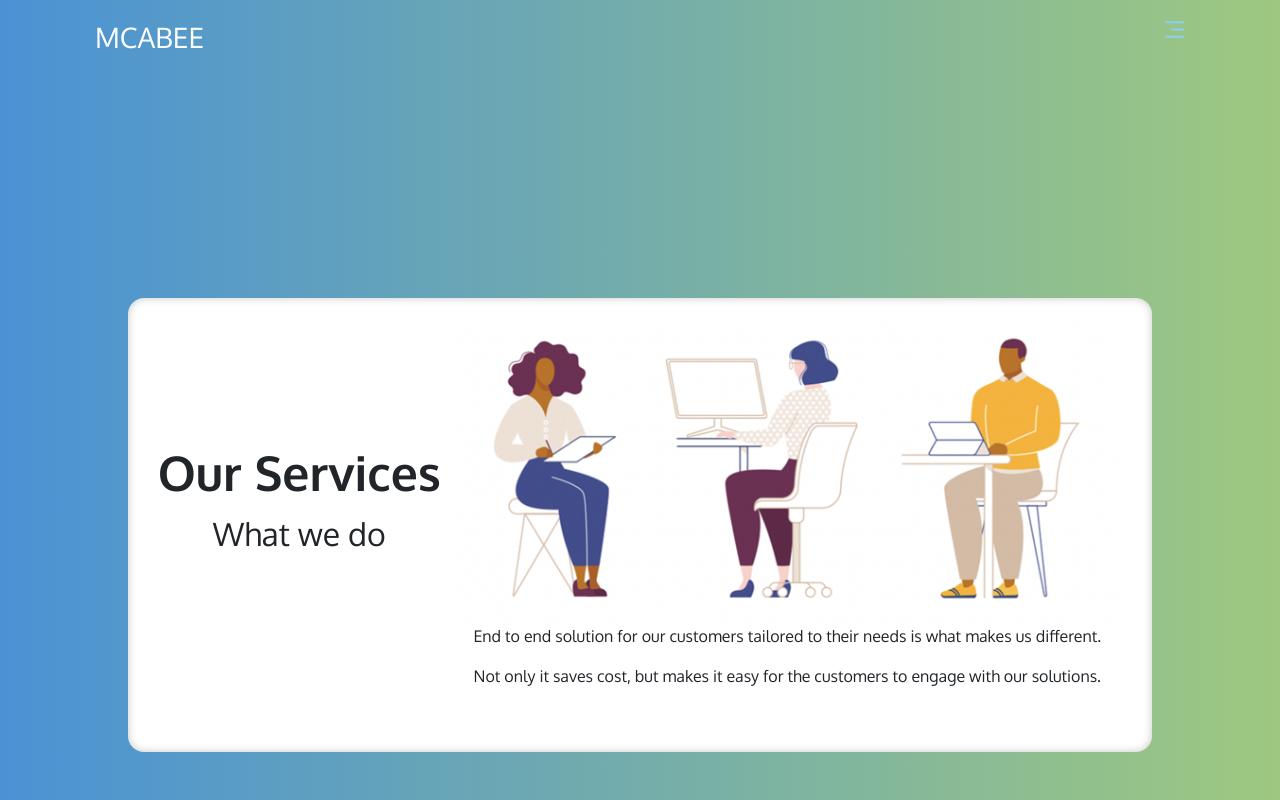
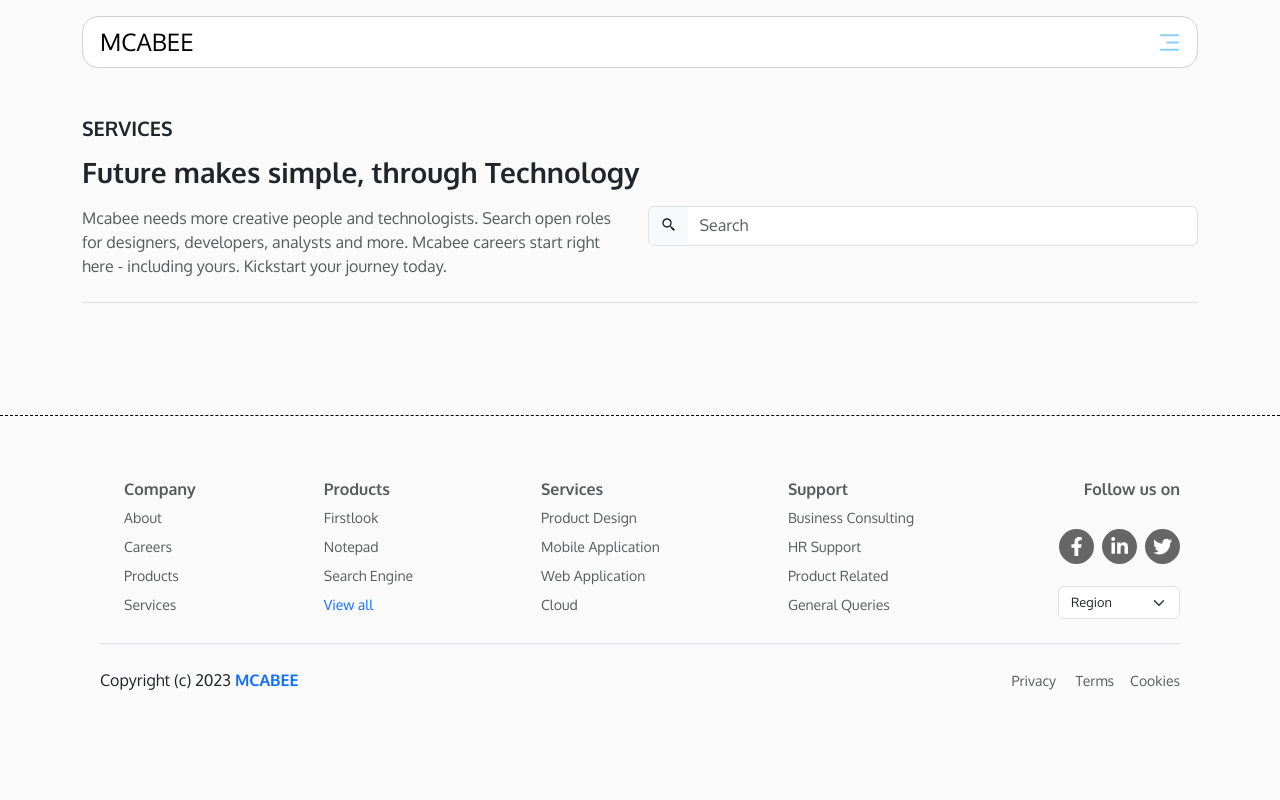
Before and after one commit to MCABEE/McAbee_Main, a React (Vite) app in the folder Client/: page /services in a window 1280 px wide. Shown: the top 800 px of the page. Built offline with nearby package versions, Linux system fonts and the light colour scheme.

Commit message:
added contact 2 theme file

```diff
--- a/Client/src/App.jsx
+++ b/Client/src/App.jsx
@@ -4,7 +4,7 @@ import { Home } from './pages/home/Home'
 import { WhoWeAre } from './pages/whoweare/WhoWeAre'
 import { WhatWeDo } from './pages/whatwedo/WhatWeDo'
 import { Products } from "./pages/products/Products"
-import { Services } from "./pages/services/Services"
+import  Services2  from "./pages/services2/Services2"
 import { Careers } from "./pages/careers/Careers"
 import  Contact2  from './pages/contact2/Contact2'
 
@@ -18,7 +18,7 @@ function App() {
         <Route path='/whoweare' element={<WhoWeAre />} />
         <Route path='/whatwedo' element={<WhatWeDo />} />
         <Route path='/products' element={<Products />} />
-        <Route path='/services' element={<Services />} />
+        <Route path='/services' element={<Services2 />} />
         <Route path='/careers' element={<Careers />} />
         <Route path='/contact' element={<Contact2 />} />
       </Routes>
--- a/Client/src/components/herosection2/HeroSection2.jsx
+++ b/Client/src/components/herosection2/HeroSection2.jsx
@@ -1,29 +1,36 @@
 import React, { useEffect } from 'react'
 
 //react icon import
-import {BiSearchAlt2} from "react-icons/bi"
+import { BiSearchAlt2 } from "react-icons/bi"
 
-const HeroSection2 = ({data,setfilter,filter,diplayListOption}) => {
+const HeroSection2 = ({ data, setfilter, filter, diplayListOption, displaySelectMenu }) => {
 
   return (
     <div className='pt-5 pb-4'>
       <h5 className='fw-700'>{data.title}</h5>
       <h4 className='fw-700 fs-3 pt-2'>{data.tagline}</h4>
       <div className='pt-2 d-flex flex-column flex-md-row gap-3'>
-        <div className='w-100 w-lg-50 text-muted'>
+        <div className='w-100 w-lg-75 text-muted'>
           {data.shortDesc1}
         </div>
-        <div className='w-100 w-lg-50 d-flex gap-2 border rounded' style={{ height: "2.5rem" }}>
-          <select className="form-select h-100 border-0 " value={filter} onChange={(e)=>setfilter(e.target.value)} aria-label="Default select example" style={{ width: "fit-content" }}>
-              <option value="All" disabled={diplayListOption?false:true}>{data.title==="PRODUCTS"?"PRODUCTS":data.title==="CAREER"?"All Openings":"Region"}</option>
-            {
-              data.List.map((item)=>{
-                return <option key={item} value={item}>{item}</option>
-              })
-            }
-          </select>
+        <div className='w-100 w-lg-25 d-flex gap-2 border rounded' style={{ height: "2.5rem" }}>
+          {
+            displaySelectMenu
+              ? (
+                <select className="form-select h-100 border-0 " value={filter} onChange={(e) => setfilter(e.target.value)} aria-label="Default select example" style={{ width: "fit-content" }}>
+                  <option value="All" disabled={diplayListOption ? false : true}>{data.title === "PRODUCTS" ? "PRODUCTS" : data.title === "CAREER" ? "All Openings" : "Region"}</option>
+                  {
+                    data.List.map((item) => {
+                      return <option key={item} value={item}>{item}</option>
+                    })
+                  }
+                </select>
+              ) : ""
+
+          }
+
           <div className="input-group mb-3 border-0">
-            <span className="input-group-text border-0" id="basic-addon1"><BiSearchAlt2/> </span>
+            <span className="input-group-text border-0" id="basic-addon1"><BiSearchAlt2 /> </span>
             <input type="text" className="form-control border-0" placeholder="Search" aria-label="Username" aria-describedby="basic-addon1" />
           </div>
         </div>
--- a/Client/src/pages/careers/Careers.jsx
+++ b/Client/src/pages/careers/Careers.jsx
@@ -21,6 +21,7 @@ import { BsArrowLeft } from "react-icons/bs"
 export const Careers = () => {
 
   const [filterOpening, setfilterOpening] = useState("All")   //changes the selection menu in the herosection 2
+  const [displaySelectMenu, setdisplaySelectMenu] = useState(true)
   const [renderCareerPage, setrenderCareerPage] = useState(true) //tell which component to render (job openings or job apply component)
 
   const careerList = JOBOPENINGS.map((OPENING) => OPENING.jobTitle)  //sets the list option for herosection2 which is going as object prop
@@ -47,7 +48,7 @@ export const Careers = () => {
       </div>
 
       <div className='container'>
-        <HeroSection2 data={heroSection2} filter={filterOpening} setfilter={setfilterOpening} diplayListOption={renderCareerPage}/>
+        <HeroSection2 data={heroSection2} filter={filterOpening} setfilter={setfilterOpening} diplayListOption={renderCareerPage} displaySelectMenu={displaySelectMenu}/>
         {
           renderCareerPage ? (
             <>
--- a/Client/src/pages/contact2/Contact2.jsx
+++ b/Client/src/pages/contact2/Contact2.jsx
@@ -6,6 +6,7 @@ import "./contact2.scss"
 
 const Contact2 = () => {
     const [filterRegion, setfilterRegion] = useState("All")//changes the selection menu in the herosection 2
+    const [displaySelectMenu, setdisplaySelectMenu] = useState(true)
     const [renderContactPage, setrenderContactPage] = useState(false) //tell which component to render (job openings or job apply component)
 
     const regionList = ["India", "Europe", "Australia-NZ", "US-Canada", "Middle East"] //sets the list option for herosection2 which is going as object prop
@@ -29,7 +30,7 @@ const Contact2 = () => {
                 <Navbar2 />
             </div>
             <div className='container'>
-                <HeroSection2 data={contactSection2} filter={filterRegion} setfilter={setfilterRegion} diplayListOption={setrenderContactPage} />
+                <HeroSection2 data={contactSection2} filter={filterRegion} setfilter={setfilterRegion} diplayListOption={setrenderContactPage} displaySelectMenu={displaySelectMenu}/>
 
                 <div className='contact-page-details-content2 pt-5 pb-3 border-top'>
                     <div>
--- a/Client/src/pages/products/Products.jsx
+++ b/Client/src/pages/products/Products.jsx
@@ -13,6 +13,7 @@ import SingleProductComponent from './singleproductComponent/SingleProductCompon
 export const Products = () => {
 
   const [filterProduct, setfilterProduct] = useState("All")//changes the selection menu in the herosection 2
+  const [displaySelectMenu, setdisplaySelectMenu] = useState(true)
   const [renderProductPage, setrenderProductPage] = useState(true) //tell which component to render (job openings or job apply component)
 
   const productList = PRODUCTS.map((PRODUCT) => PRODUCT.productName) //sets the list option for herosection2 which is going as object prop
@@ -37,7 +38,7 @@ export const Products = () => {
         <Navbar2 />
       </div>
       <div className='container'>
-        <HeroSection2 data={productSection2} filter={filterProduct} setfilter={setfilterProduct}  diplayListOption={renderProductPage} />
+        <HeroSection2 data={productSection2} filter={filterProduct} setfilter={setfilterProduct}  diplayListOption={renderProductPage} displaySelectMenu={displaySelectMenu}/>
         {
           renderProductPage
             ? (
--- /dev/null
+++ b/Client/src/pages/services2/Services2.jsx
@@ -0,0 +1,43 @@
+import React, { useState } from 'react'
+import { Navbar2 } from '../../components/navbar2/Navbar2';
+import HeroSection2 from '../../components/herosection2/HeroSection2';
+import { Footer2 } from '../../components/footer2/Footer2';
+
+const Services2 = () => {
+
+    const [filterservice, setfilterservice] = useState("All")//changes the selection menu in the herosection 2
+    const [displaySelectMenu, setdisplaySelectMenu] = useState(false)
+
+    const [renderServicePage, setrenderServicePage] = useState(false) //tell which component to render (job openings or job apply component)
+
+    const serviceList = ["Mobile App Development", "Web Application Development", "Automation", "Cloud Hosting", "Digital Marketing","Big Data Analytics"] //sets the list option for herosection2 which is going as object prop
+
+    //const SelectedProduct = PRODUCTS.filter((PRODUCT) => filterProduct === PRODUCT.productName) //filters the job which the user select through a select list in herosection2
+
+    const serviceSection2 = {
+        "title": "SERVICES",
+        "tagline": "Future makes simple, through Technology",
+        "shortDesc1": "Mcabee needs more creative people and technologists. Search open roles for designers, developers, analysts and more. Mcabee careers start right here - including yours. Kickstart your journey today.",
+        "List": serviceList,
+    }
+    return (
+        <div className='careers-page-wrapper pb-3'>
+            <div className='container pt-3'>
+                <Navbar2 />
+            </div>
+            <div className='container'>
+                <HeroSection2 data={serviceSection2} filter={filterservice} setfilter={setfilterservice} diplayListOption={renderServicePage} displaySelectMenu={displaySelectMenu}/>
+                <div className=' pt-5 pb-3 border-top'>
+
+                </div>
+            </div>
+
+
+
+            <Footer2 />
+
+        </div>
+    )
+}
+
+export default Services2
```
